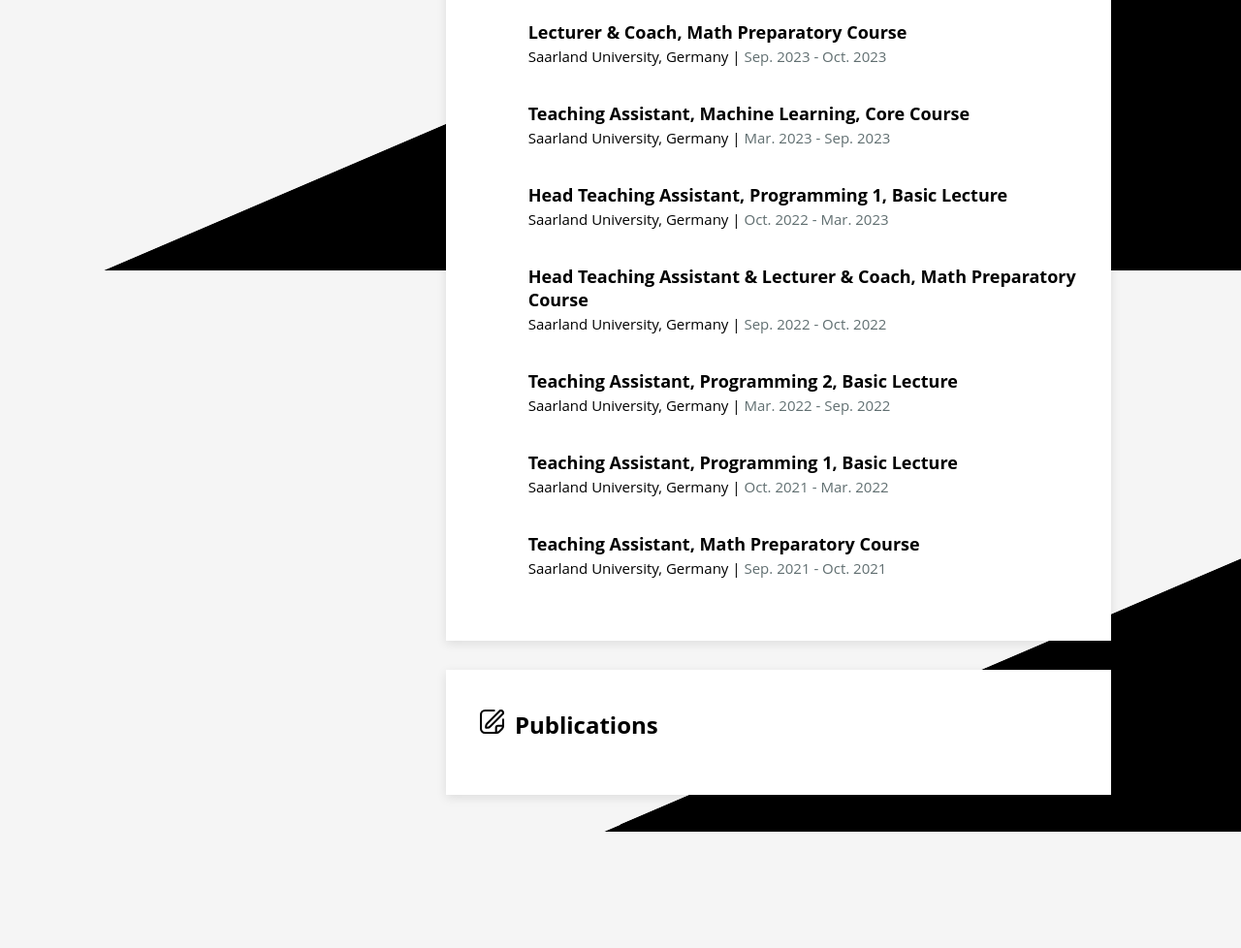
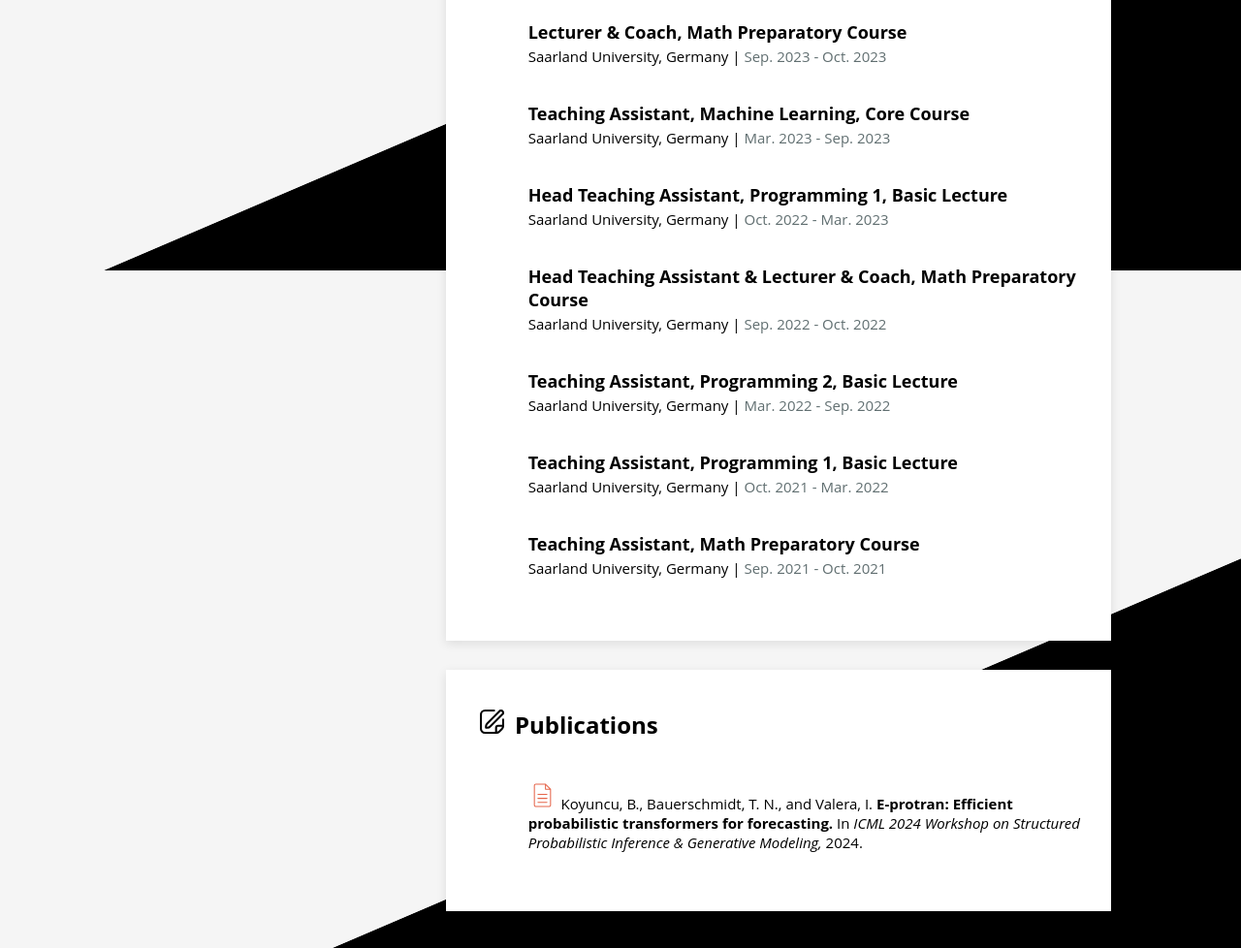
Before and after one commit to IamginE/IamginE.github.io, a plain HTML site: page index.html in a window 1280 px wide. Shown: the part 1321-2299 px from the top of the page at 97% size. Before the commit the page ends 2179 px from the top, so only its background shows below. Drawn offline with Linux system fonts and the light colour scheme.

Commit message:
publication update

```diff
--- a/index.html
+++ b/index.html
@@ -79,6 +79,13 @@
             </div>
             <div class="card">
                 <p><img src="pics/edit.svg" class="icon"> Publications</p>
+                <ul>
+                    <li>
+                        <p class="citation-tags"><a href="https://spigmworkshop2024.github.io/"><img src="pics/document.svg" class="citation-icon"></a>
+                            <span>Koyuncu, B., Bauerschmidt, T. N., and Valera, I.</span> E-protran: Efficient probabilistic transformers for forecasting. <span>In <i>ICML 2024 Workshop on Structured Probabilistic Inference & Generative Modeling,</i> 2024.</span>
+                        </p>
+                    </li>
+                </ul>
             </div>
         </div>
     </div>
--- a/style.css
+++ b/style.css
@@ -58,6 +58,16 @@ hr{
     height: 45px;
     width: 45px;
     margin: 2.5px 2.5px;
+}
+.citation-icon{
+    height: 25px;
+    width: 25px;
+    margin: 2.5px 2.5px;
+}
+.citation-icon:hover{
+    height: 30px;
+    width: 30px;
+    margin: 0px 0px;
 }
 #image > a{
     position: absolute;
@@ -166,9 +176,6 @@ strong,span{
     font-size: 18px;
     font-weight: bolder;
 }
-.tag ~ a{
-    display: none !important;
-}
 .tags a{
     color: #067fc4;
 }
@@ -179,6 +186,15 @@ strong,span{
 }
 .tags span span{
     color: #616f71;
+}
+.citation-tags{
+    font-size: 15px !important;
+    font-weight: bolder;
+}
+.citation-tags span{
+    font-size: 15px;
+    font-weight: normal;
+    color: #000000;
 }
 @media screen and (max-width:1090px){
     #profile{
```
Also changed, not shown: pics/document.svg (added).
